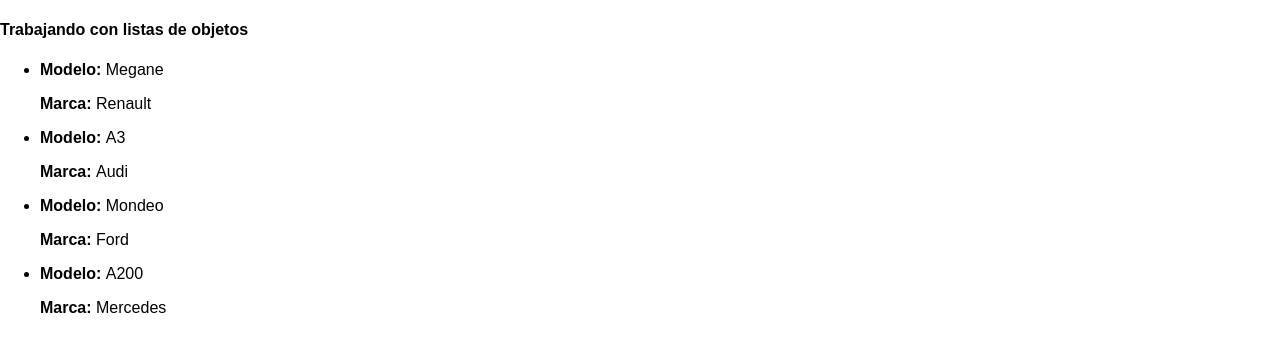
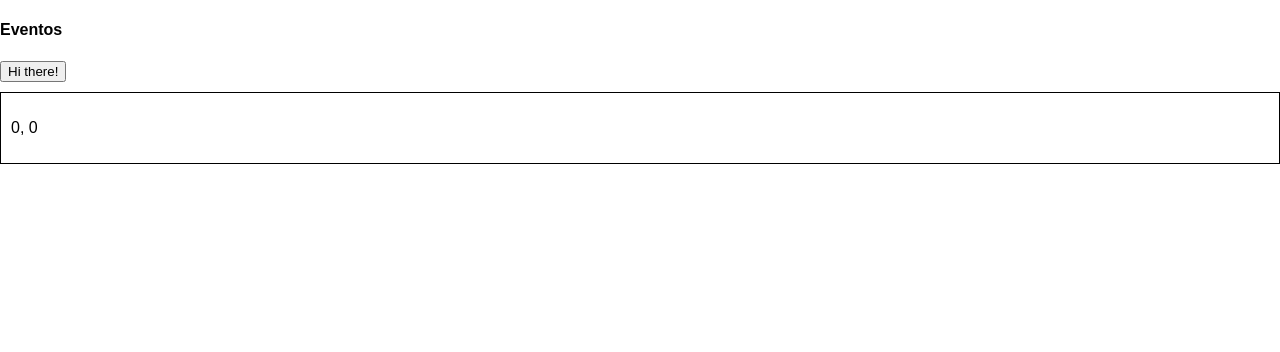
Before and after one commit to hmraul/udemy-react16-course, a React (Create React App) app: page / in a window 1280 px wide. Shown: the top 352 px of the page. Built offline with nearby package versions, Linux system fonts and the light colour scheme.

Commit message:
Adding events lesson

```diff
--- /dev/null
+++ b/src/AppEventsClick.js
@@ -0,0 +1,32 @@
+import React, { Component } from 'react';
+
+class App extends Component {
+    constructor() {
+        super()
+        this.state = {mouseX: 0, mouseY: 0}
+    }
+    handleClick(e) {
+        console.log(e)
+        alert('Allo!')
+    }
+
+    handleMouseMove = (e) => {
+        const {clientX, clientY} = e
+        this.setState({mouseX: clientX, mouseY: clientY})
+    }
+    render() {
+        return (
+            <div>
+                <h4>Eventos</h4>
+                <button onClick={this.handleClick}>Hi there!</button>
+                <div
+                    onMouseMove={this.handleMouseMove}
+                    style={{border: '1px solid #000', marginTop: 10, padding: 10}}>
+                    <p>{this.state.mouseX}, {this.state.mouseY}</p>
+                </div>
+            </div>
+        )
+    }
+}
+
+export default App;
--- a/src/index.js
+++ b/src/index.js
@@ -3,7 +3,8 @@ import ReactDOM from 'react-dom'
 import './index.css'
 // import App from './App'
 // import App from './AppConditional'
-import App from './AppObjectsList'
+//import App from './AppObjectsList'
+import App from './AppEventsClick'
 import registerServiceWorker from './registerServiceWorker'
 
 ReactDOM.render(<App />, document.getElementById('root'))
```
